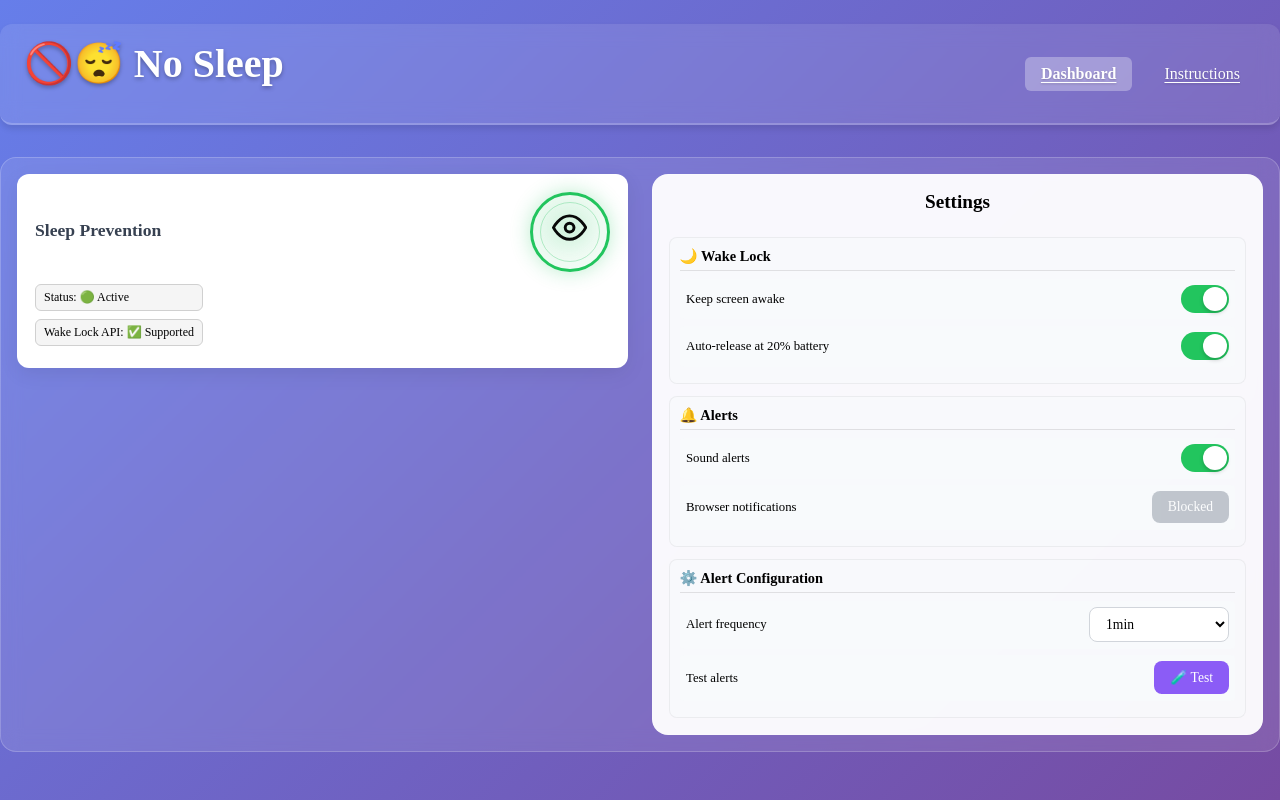
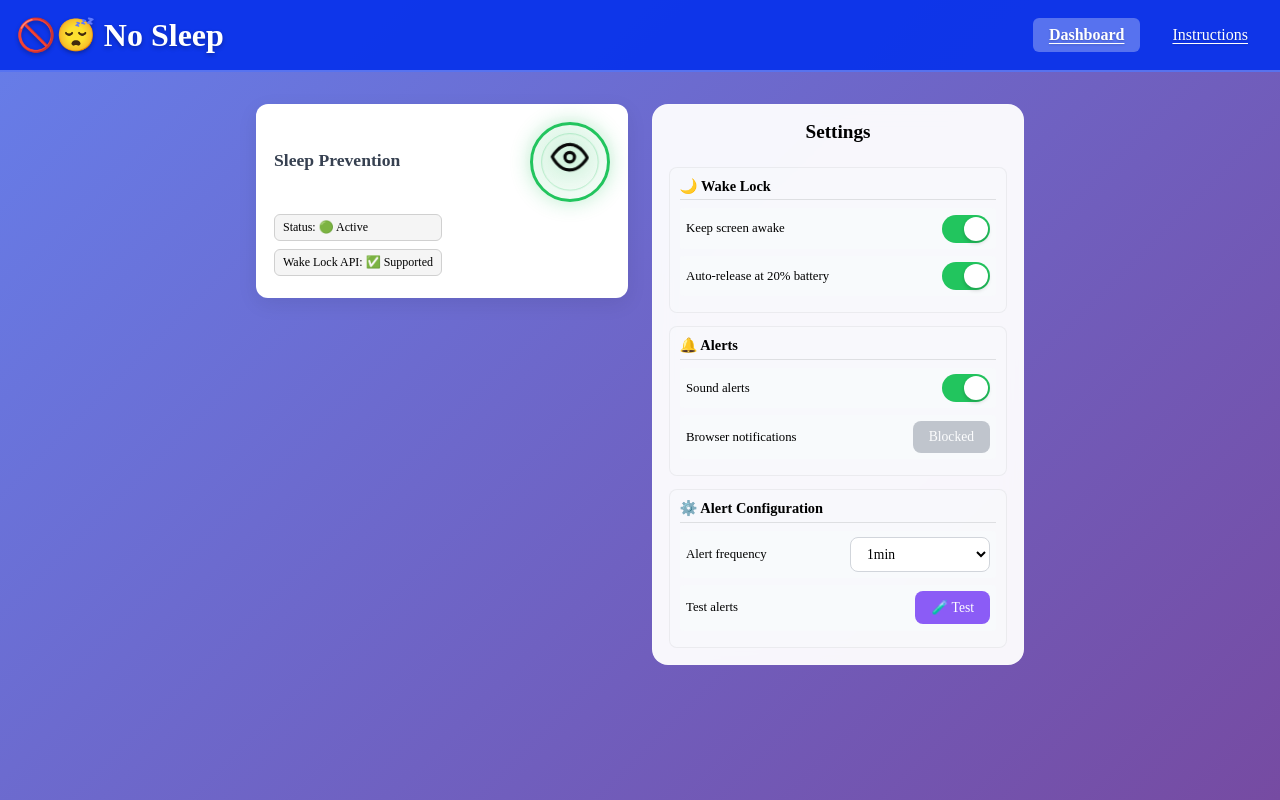
Before and after one commit to sendilb191/no-sleep-react, a React (Vite) app: page / in a window 1280 px wide. Built offline with nearby package versions, Linux system fonts and the light colour scheme.

Commit message:
Add sticky navigation with background color and layout improvements

```diff
--- a/src/components/_shared/Navigation/Navigation.less
+++ b/src/components/_shared/Navigation/Navigation.less
@@ -1,21 +1,14 @@
 .app-header-nav {
+  position: sticky;
+  top: 0;
+  z-index: 1000;
   display: flex;
   justify-content: space-between;
   align-items: center;
-  padding: 1rem 1.5rem;
-  background: rgba(255, 255, 255, 0.1);
-  backdrop-filter: blur(10px);
-  border-radius: 12px;
-  border-bottom: 2px solid rgba(255, 255, 255, 0.2);
-  margin-bottom: 2rem;
-  box-shadow: 0 4px 6px rgba(0, 0, 0, 0.1);
-
-  .app-header h1 {
-    color: white;
-    text-shadow: 0 2px 4px rgba(0, 0, 0, 0.3);
-    text-decoration: none;
-  }
-}
+  padding: 1rem 1rem;
+  background: rgba(10, 51, 234, 0.95);
+  border-bottom: 2px solid rgba(255, 255, 255, 0.3);
+  margin-bottom: 1rem;
 
   .app-navigation {
     display: flex;
@@ -50,3 +43,10 @@
       }
     }
   }
+
+  .app-header h1 {
+    color: white;
+    text-shadow: 0 2px 4px rgba(0, 0, 0, 0.3);
+    text-decoration: none;
+  }
+}
--- a/src/index.less
+++ b/src/index.less
@@ -20,46 +20,17 @@ body {
   color: #000000;
 }
 
-// Main App Container Structure
 .no-sleep-app {
-  min-height: 100vh;
-  display: flex;
-  align-items: center;
-  justify-content: center;
-
   .app-container {
-    width: 100%;
-    text-align: center;
-
-    .app-header {
-      margin-bottom: 1rem;
-
-      h1 {
-        font-size: 2.5rem;
-        color: white;
-        margin-bottom: 0.25rem;
-        text-shadow: 0 2px 4px rgba(0, 0, 0, 0.3);
-      }
-
-      .app-subtitle {
-        color: rgba(255, 255, 255, 0.9);
-        font-size: 1rem;
-        font-weight: 300;
-      }
-    }
-
-    // Dashboard Layout
     .dashboard-layout {
+      max-width: 800px;
+      margin: auto;
       display: grid;
       grid-template-columns: 1fr 1fr;
       gap: 1.5rem;
       margin-bottom: 1.5rem;
-      align-items: start;
-      background: rgba(255, 255, 255, 0.1);
       border-radius: 16px;
       padding: 1rem;
-      backdrop-filter: blur(10px);
-      border: 1px solid rgba(255, 255, 255, 0.2);
 
       .status-monitoring-panel {
         display: flex;
--- a/src/root.css
+++ b/src/root.css
@@ -3,18 +3,6 @@
   margin: 0;
   box-sizing: border-box;
   font-family: cursive;
-  transform: none !important;
-  transition: transform 0s !important;
-  user-select: none !important;
-  -webkit-user-select: none !important;
-  -moz-user-select: none !important;
-  -ms-user-select: none !important;
-}
-
-*:hover,
-*:active,
-*:focus {
-  transform: none !important;
 }
 
 :root {
```
Lines whose indentation alone changed are shown as unchanged.
